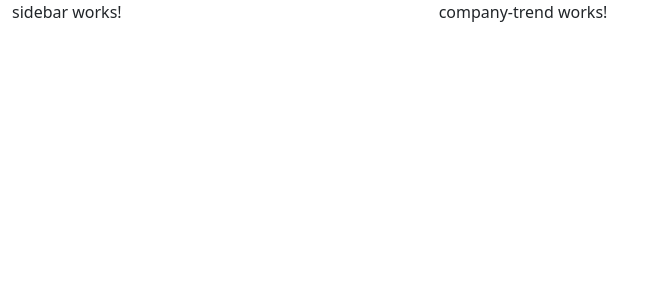
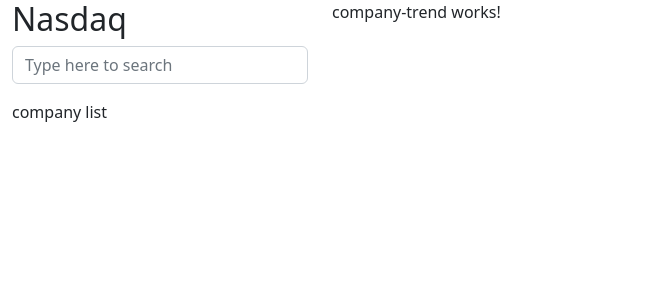
Before and after one commit to kenkioko/Nasdaq-Frontend, an Angular app: page / in a window 1280 px wide. Shown: the top 300 px of the page, without its empty margins (0-657 px from the left). Built offline with nearby package versions, Linux system fonts and the light colour scheme.

Commit message:
Sidebar Component
Sidebar without company List

```diff
--- a/src/app/app.component.html
+++ b/src/app/app.component.html
@@ -1,6 +1,6 @@
 <div class="container-fluid">
   <div class="row">
-    <div class="col-4">
+    <div class="col-3">
       <app-sidebar></app-sidebar>
     </div>
     <div class="col">
--- a/src/app/sidebar/sidebar.component.html
+++ b/src/app/sidebar/sidebar.component.html
@@ -1 +1,10 @@
-<p>sidebar works!</p>
+<h2 class="text-capitalize">{{ title }}</h2>
+
+<div class="mb-3">
+    <label for="searchInput" class="form-label visually-hidden">Search</label>
+    <input type="text" class="form-control" id="searchInput" placeholder="Type here to search">
+</div>
+
+<div>
+    company list
+</div>
--- a/src/app/sidebar/sidebar.component.ts
+++ b/src/app/sidebar/sidebar.component.ts
@@ -1,4 +1,5 @@
 import { Component, OnInit } from '@angular/core';
+import { AppComponent } from '../app.component';
 
 @Component({
   selector: 'app-sidebar',
@@ -6,6 +7,7 @@ import { Component, OnInit } from '@angular/core';
   styleUrls: ['./sidebar.component.scss']
 })
 export class SidebarComponent implements OnInit {
+  title = new AppComponent().title;
 
   constructor() { }
 
```
